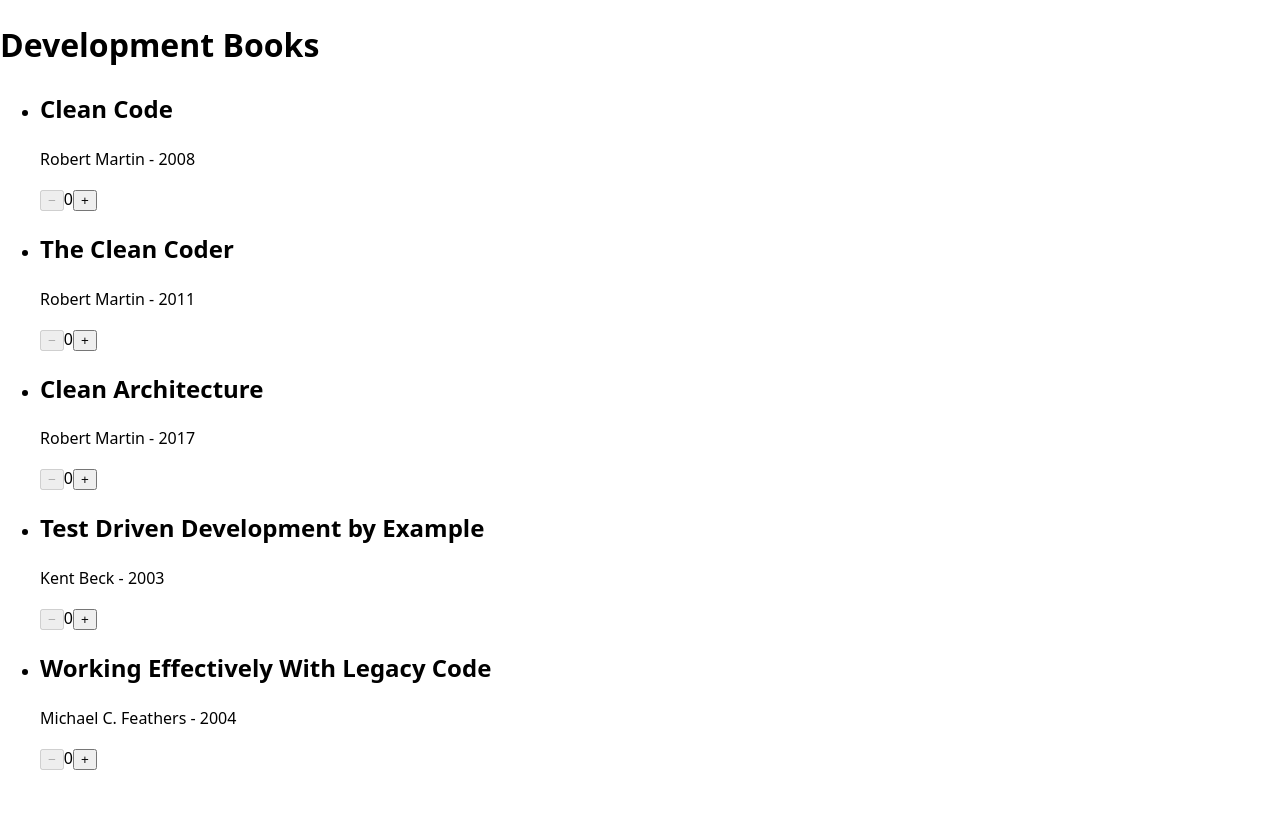
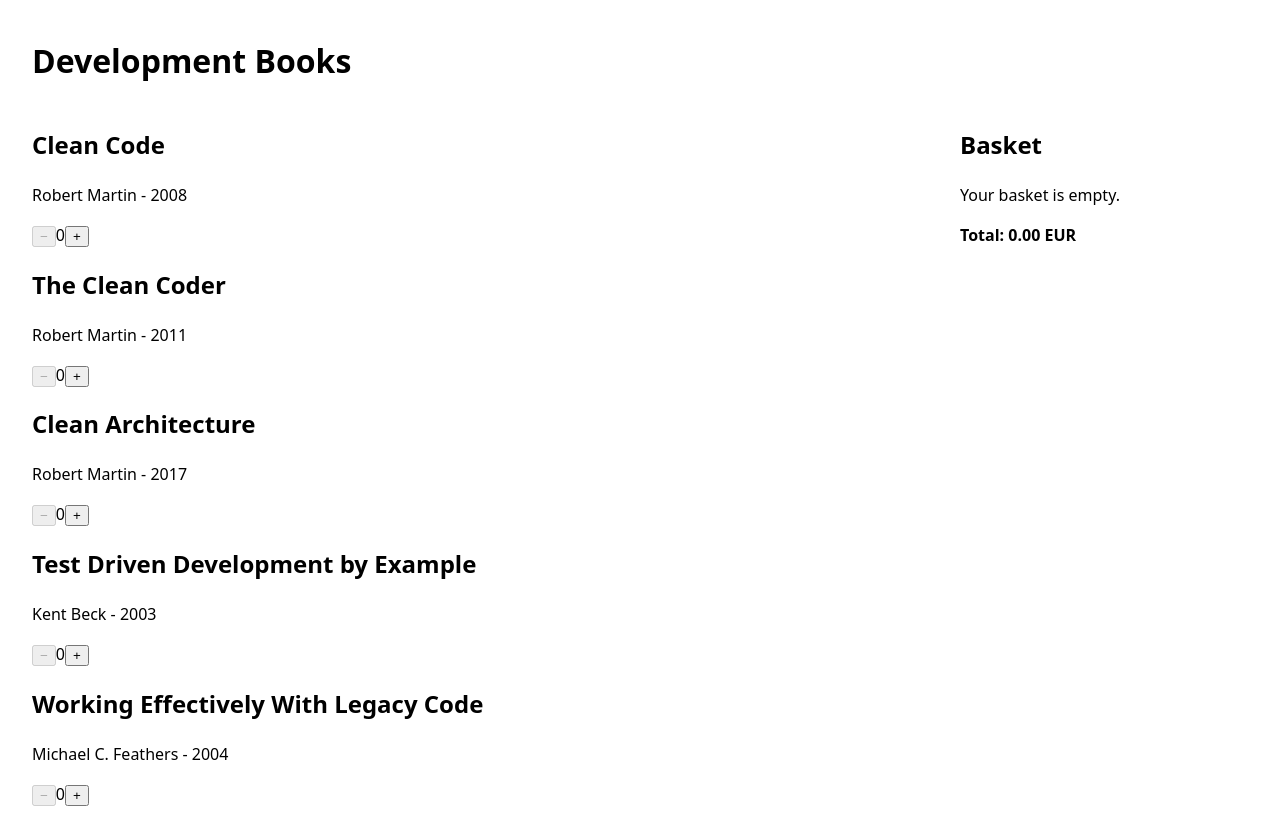
Before and after one commit to 2026-DEV3-011/DevelopmentBooks, a React (Vite) app: page / in a window 1280 px wide. Before the commit the page ends 800 px from the top, so only its background shows below. Built offline with nearby package versions, Linux system fonts and the light colour scheme.

Commit message:
feat: basket overview displaying total price

```diff
--- a/src/App.tsx
+++ b/src/App.tsx
@@ -1,11 +1,15 @@
 import { books } from './catalog'
 import { BookList } from './components/BookList'
+import { Basket } from './components/Basket'
 
 function App() {
   return (
     <main>
       <h1>Development Books</h1>
-      <BookList books={books} />
+      <div className="layout">
+        <BookList books={books} />
+        <Basket />
+      </div>
     </main>
   )
 }
--- /dev/null
+++ b/src/components/Basket.tsx
@@ -0,0 +1,29 @@
+import { useBasket } from '../basket/BasketContext'
+import { basketTotal } from '../basket/basketItems'
+import { findBook } from '../catalog'
+
+export function Basket() {
+  const { items } = useBasket()
+  const lines = Object.entries(items)
+  const total = basketTotal(items)
+
+  return (
+    <aside className="basket">
+      <h2>Basket</h2>
+      {lines.length === 0 ? (
+        <p>Your basket is empty.</p>
+      ) : (
+        <ul>
+          {lines.map(([id, quantity]) => (
+            <li key={id}>
+              {quantity} × {findBook(id)?.title ?? id}
+            </li>
+          ))}
+        </ul>
+      )}
+      <p>
+        <strong>Total: {total.toFixed(2)} EUR</strong>
+      </p>
+    </aside>
+  )
+}
--- a/src/components/BookList.tsx
+++ b/src/components/BookList.tsx
@@ -3,7 +3,7 @@ import { BookCard } from './BookCard'
 
 export function BookList({ books }: { books: Book[] }) {
   return (
-    <ul>
+    <ul className="catalog">
       {books.map((book) => (
         <li key={book.id}>
           <BookCard book={book} />
--- a/src/index.css
+++ b/src/index.css
@@ -7,3 +7,25 @@
 body {
   margin: 0;
 }
+
+main {
+  padding: 1rem 2rem;
+}
+
+.layout {
+  display: flex;
+  gap: 2rem;
+  align-items: flex-start;
+}
+
+.catalog {
+  flex: 1;
+  margin: 0;
+  padding: 0;
+  list-style: none;
+}
+
+.basket {
+  width: 18rem;
+  flex-shrink: 0;
+}
```
